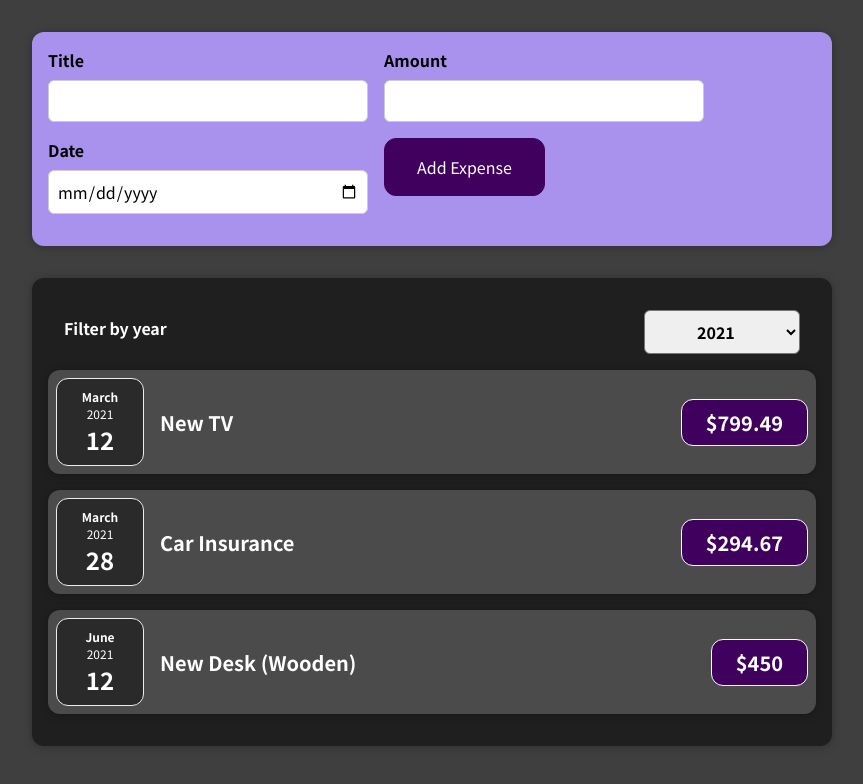
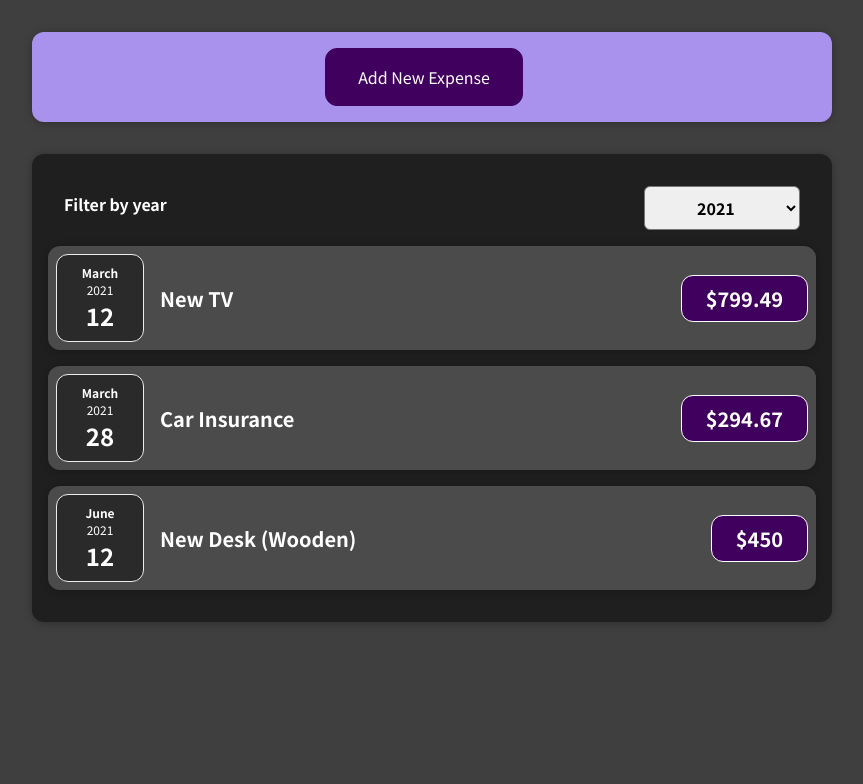
Before and after one commit to Prasadparik/reactjs-expense-app, a React (Create React App) app: page / in a window 1280 px wide. Shown: the top 784 px of the page, without its empty margins (208-1071 px from the left). Built offline with nearby package versions, Linux system fonts and the light colour scheme.

Commit message:
DIY - Challenges on Conditional Rendering

```diff
--- a/src/components/NewExpense/ExpenseForm.js
+++ b/src/components/NewExpense/ExpenseForm.js
@@ -6,6 +6,9 @@ function ExpenseForm(props) {
   const [enteredTitle, setEnteredTitle] = useState("");
   const [enteredAmount, setEnteredAmount] = useState("");
   const [enteredDate, setEnteredDate] = useState("");
+  const [showForm, setShowForm] = useState(false);
+
+  const showFormToggler = () => setShowForm(!showForm);
 
   const titleChangeHandler = (event) => {
     setEnteredTitle(event.target.value);
@@ -34,6 +37,8 @@ function ExpenseForm(props) {
   };
 
   return (
+    <>
+      {showForm === true ? (
         <form onSubmit={submitHandler}>
           <div className="new-expense__controls">
             <div className="new-expense__control">
@@ -68,10 +73,15 @@ function ExpenseForm(props) {
             </div>
 
             <div className="new-expense__actions">
+              <button onClick={showFormToggler}>Cancel</button>
               <button type="submit">Add Expense</button>
             </div>
           </div>
         </form>
+      ) : (
+        <button onClick={showFormToggler}>Add New Expense</button>
+      )}
+    </>
   );
 }
 
```
Lines whose indentation alone changed are shown as unchanged.
